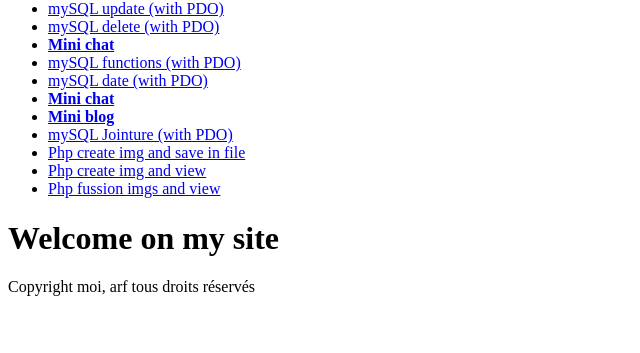
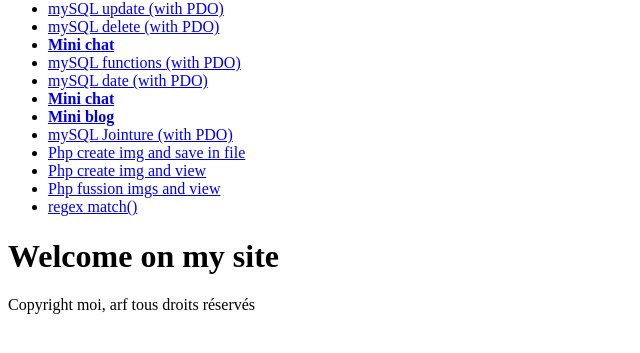
Before and after one commit to Sylyon/Tuto_Php, a PHP site: page /layout.php in a window 1280 px wide. Shown: the part 275-628 px from the top of the page, without its empty margins (0-640 px from the left). Run offline with PHP 8.4, Linux system fonts and the light colour scheme.

Commit message:
regex match

```diff
--- a/menu.php
+++ b/menu.php
@@ -52,7 +52,7 @@
 
             <li><a href="image_fus.php">Php fussion imgs and view</a></li>
 
-
+            <li><a href="layout.php?page=regex_match.php">regex match() </a></li>
         </ul>
 
     </div>
```
Also changed, not shown: regex_match.php (added).
